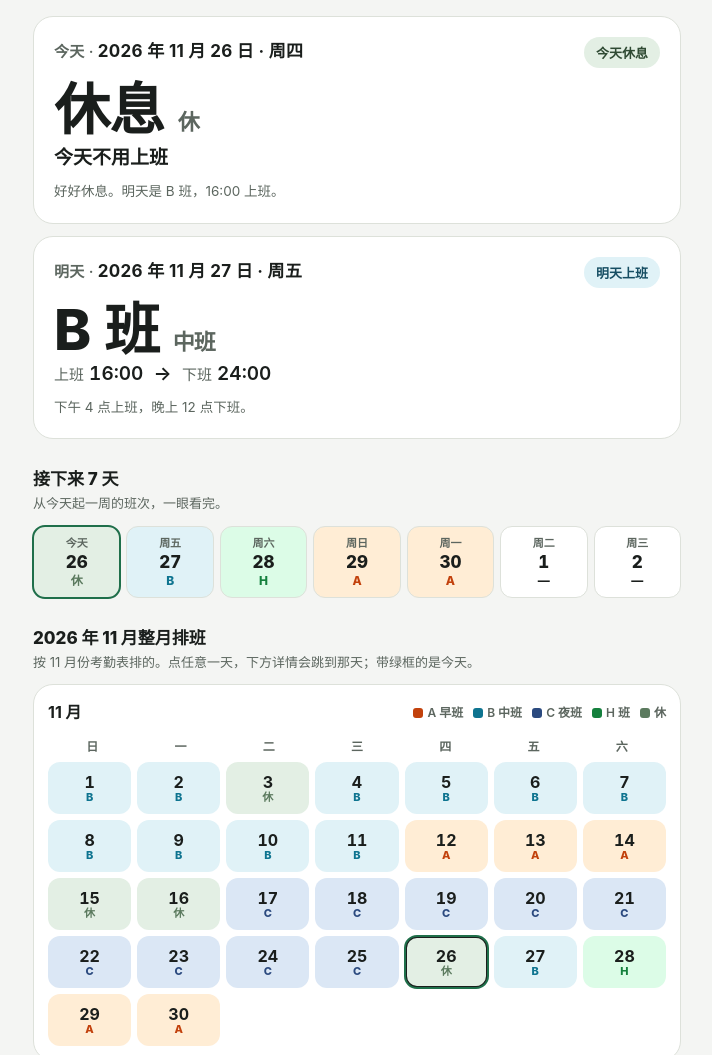
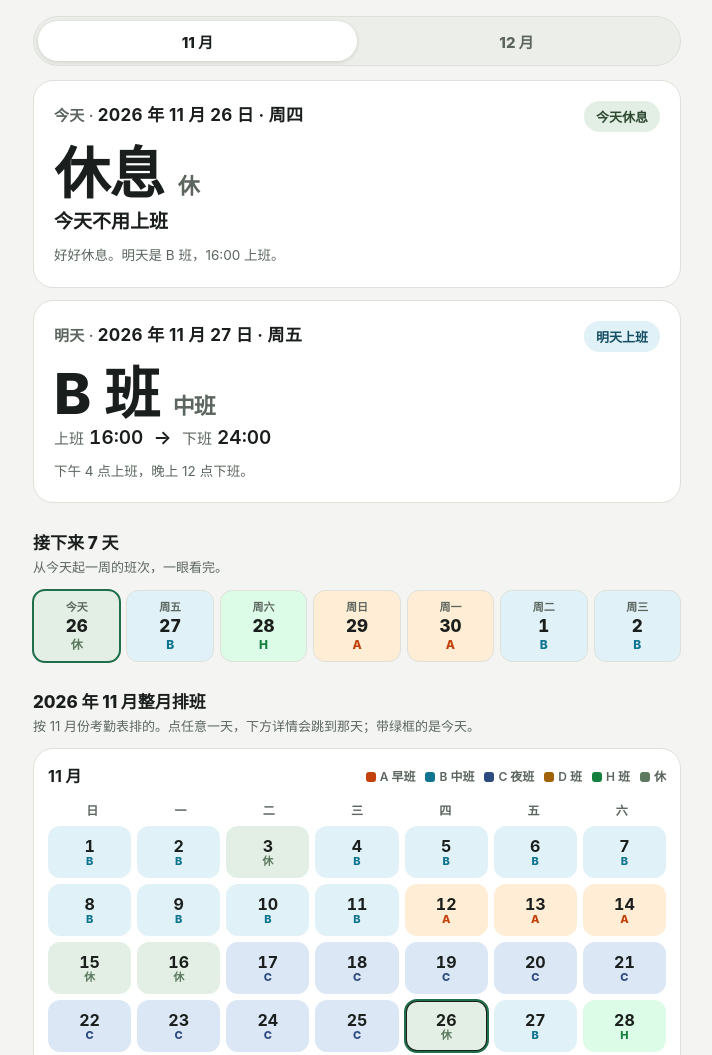
Before and after one commit to CAOPEILIN/shift-calculator, a plain HTML site: page colleague.html in a window 1280 px wide. Shown: the top 1055 px of the page, without its empty margins (283-995 px from the left). Drawn offline with Linux system fonts and the light colour scheme.

Commit message:
Colleague shift page: add December 2026, keep November (no personal info)

```diff
--- a/colleague.html
+++ b/colleague.html
@@ -66,6 +66,11 @@
       body{font-family:-apple-system,BlinkMacSystemFont,"PingFang SC","Hiragino Sans GB","Microsoft YaHei","Noto Sans SC",sans-serif;-webkit-font-smoothing:antialiased;}
       .wrap{max-width:680px;margin:0 auto;padding:16px 16px 40px;}
 
+      /* ---------- Month switch ---------- */
+      .month-switch{display:flex;background:var(--surface2);border:1px solid var(--line);border-radius:999px;padding:4px;margin-bottom:14px;}
+      .m-btn{flex:1;border:none;background:transparent;border-radius:999px;padding:9px 0;font-size:15px;font-weight:800;color:var(--muted);cursor:pointer;font-family:inherit;min-height:2.5rem;}
+      .m-btn.active{background:var(--surface);color:var(--ink);box-shadow:0 1px 4px rgba(0,0,0,.14);}
+
       /* ---------- Today / Tomorrow cards ---------- */
       .day-card{background:var(--surface);border:1px solid var(--line);border-radius:20px;padding:20px;overflow:hidden;}
       .day-card + .day-card{margin-top:12px;}
@@ -123,13 +128,13 @@
       .day.selected{box-shadow:inset 0 0 0 2px var(--ink);}
 
       /* ---------- Stats ---------- */
-      .stats{display:grid;grid-template-columns:repeat(5,1fr);gap:10px;margin-top:14px;}
+      .stats{display:grid;grid-template-columns:repeat(6,1fr);gap:10px;margin-top:14px;}
       @media(max-width:520px){.stats{grid-template-columns:repeat(3,1fr);}}
       .stat{background:var(--surface);border:1px solid var(--line);border-radius:14px;padding:12px 6px;text-align:center;}
       .stat b{display:block;font-size:22px;line-height:1.1;font-variant-numeric:tabular-nums;}
       .stat span{font-size:12px;color:var(--muted);font-weight:700;}
       .stat.A b{color:var(--a);} .stat.B b{color:var(--b);} .stat.C b{color:var(--c);}
-      .stat.H b{color:var(--h);} .stat.OFF b{color:var(--off);}
+      .stat.D b{color:var(--d);} .stat.H b{color:var(--h);} .stat.OFF b{color:var(--off);}
       .stat-line{margin-top:12px;background:var(--surface);border:1px solid var(--line);border-radius:14px;padding:12px 16px;text-align:center;font-size:14px;font-weight:700;font-variant-numeric:tabular-nums;}
       .stat-line span{color:var(--muted);font-weight:600;}
 
@@ -214,7 +219,7 @@
       html[data-hatch-size="watch"] .w-tomorrow, html[data-hatch-size="watch_round"] .w-tomorrow{font-size:11px;line-height:1.4;}
       html[data-hatch-size="watch_round"] .w-card{border-radius:50%;text-align:center;align-items:center;padding:24px;}
       @media print{
-        .shift-grid, .week-strip{display:none;}
+        .shift-grid, .week-strip, .month-switch{display:none;}
         body{background:#fff;}
       }
     </style>
@@ -236,6 +241,12 @@
 
     <!-- App view -->
     <main id="app" class="wrap">
+      <!-- Month switch -->
+      <div class="month-switch" role="group" aria-label="切换月份">
+        <button type="button" class="m-btn" data-month="11">11 月</button>
+        <button type="button" class="m-btn" data-month="12">12 月</button>
+      </div>
+
       <!-- Today -->
       <section class="day-card" aria-label="今天的班次">
         <div class="card-top">
@@ -260,19 +271,20 @@
 
       <!-- Next 7 days -->
       <h2>接下来 7 天</h2>
-      <p class="sub">从今天起一周的班次，一眼看完。</p>
+      <p class="sub" id="weekSub">从今天起一周的班次，一眼看完。</p>
       <div class="week-strip" id="weekStrip"></div>
 
       <!-- Calendar -->
-      <h2>2026 年 11 月整月排班</h2>
-      <p class="sub">按 11 月份考勤表排的。点任意一天，下方详情会跳到那天；带绿框的是今天。</p>
+      <h2 id="calTitle">2026 年 11 月整月排班</h2>
+      <p class="sub" id="calSub">按 11 月份考勤表排的。点任意一天，下方详情会跳到那天；带绿框的是今天。</p>
       <div class="cal">
         <div class="cal-head">
-          <b>11 月</b>
+          <b id="calMonthName">11 月</b>
           <div class="legend">
             <span><i style="background:var(--a)"></i>A 早班</span>
             <span><i style="background:var(--b)"></i>B 中班</span>
             <span><i style="background:var(--c)"></i>C 夜班</span>
+            <span><i style="background:var(--d)"></i>D 班</span>
             <span><i style="background:var(--h)"></i>H 班</span>
             <span><i style="background:var(--off)"></i>休</span>
           </div>
@@ -284,6 +296,7 @@
         <div class="stat A"><b id="statA">0</b><span>A 班 · 天</span></div>
         <div class="stat B"><b id="statB">0</b><span>B 班 · 天</span></div>
         <div class="stat C"><b id="statC">0</b><span>C 班 · 天</span></div>
+        <div class="stat D"><b id="statD">0</b><span>D 班 · 天</span></div>
         <div class="stat H"><b id="statH">0</b><span>H 班 · 天</span></div>
         <div class="stat OFF"><b id="statOFF">0</b><span>休息 · 天</span></div>
       </div>
@@ -296,8 +309,8 @@
         <button type="button" class="shift-btn" data-shift="A"><span class="name">A 班</span><span class="time">08:00 – 16:00<br>早班</span></button>
         <button type="button" class="shift-btn" data-shift="B"><span class="name">B 班</span><span class="time">16:00 – 24:00<br>中班</span></button>
         <button type="button" class="shift-btn" data-shift="C"><span class="name">C 班</span><span class="time">24:00 – 次日 08:00<br>夜班</span></button>
-        <button type="button" class="shift-btn" data-shift="D"><span class="name">D 班</span><span class="time">09:00 – 17:00<br>本月未排</span></button>
-        <button type="button" class="shift-btn" data-shift="H"><span class="name">H 班</span><span class="time">10:00 – 18:00<br>本月只有 28 日</span></button>
+        <button type="button" class="shift-btn" data-shift="D"><span class="name">D 班</span><span class="time">09:00 – 17:00<br><span id="dBtnNote">本月未排</span></span></button>
+        <button type="button" class="shift-btn" data-shift="H"><span class="name">H 班</span><span class="time">10:00 – 18:00<br><span id="hBtnNote">本月只有 28 日</span></span></button>
         <button type="button" class="shift-btn" data-shift="OFF"><span class="name">休</span><span class="time">休息日<br>不用上班</span></button>
       </div>
 
@@ -310,7 +323,7 @@
         <div id="detailBody"></div>
       </section>
 
-      <footer>班次时间：A 08:00–16:00 · B 16:00–24:00 · C 24:00–次日 08:00 · D 09:00–17:00 · H 10:00–18:00<br>数据来自 2026 年 11 月份考勤表；12 月排班出来后，换上新表即可。</footer>
+      <footer>班次时间：A 08:00–16:00 · B 16:00–24:00 · C 24:00–次日 08:00 · D 09:00–17:00 · H 10:00–18:00<br>数据来自 2026 年 11 月、12 月份考勤表。</footer>
     </main>
 
     <script>
@@ -323,31 +336,65 @@
         C:   { label: "C 班", short: "C", start: "24:00", end: "08:00", nextDay: true, hours: "8 小时 · 夜班", kind: "夜班",
                note: "夜班：24:00 上班，第二天早上 8 点下班，白天记得补觉。" },
         D:   { label: "D 班", short: "D", start: "09:00", end: "17:00", nextDay: false, hours: "8 小时", kind: "白班",
-               note: "早上 9 点上班，下午 5 点下班。本月没有排到 D 班。" },
+               note: "早上 9 点上班，下午 5 点下班。" },
         H:   { label: "H 班", short: "H", start: "10:00", end: "18:00", nextDay: false, hours: "8 小时", kind: "白班",
-               note: "上午 10 点上班，下午 6 点下班。本月只有 11 月 28 日一天。" },
+               note: "上午 10 点上班，下午 6 点下班。" },
         OFF: { label: "休息", short: "休", start: null, end: null, nextDay: false, hours: "休息日", kind: "休息",
                note: "这天休息，不用上班。" }
       };
-      // ===== 2026 年 11 月排班（下标 = 日期 1..30，第 0 位留空）=====
-      var SCHEDULE = [null,
+      // ===== 每月排班（下标 = 日期，第 0 位留空）=====
+      var MONTH_DATA = {
+        11: { monthIndex: 10, days: 30, schedule: [null,
           "B","B","OFF","B","B","B","B","B","B","B",
           "B","A","A","A","OFF","OFF","C","C","C","C",
           "C","C","C","C","C","OFF","B","H","A","A"
-      ];
+        ]},
+        12: { monthIndex: 11, days: 31, schedule: [null,
+          "B","B","OFF","A","A","C","C","C","C","C",
+          "C","C","C","C","OFF","B","B","B","B","B",
+          "B","B","B","B","B","D","A","OFF","OFF","B","B"
+        ]}
+      };
+      // D / H 班按月不同的说明
+      var MONTH_NOTES = {
+        11: { D: "早上 9 点上班，下午 5 点下班。本月没有排到 D 班。",
+              H: "上午 10 点上班，下午 6 点下班。本月只有 11 月 28 日一天。" },
+        12: { D: "早上 9 点上班，下午 5 点下班。本月只有 12 月 26 日一天。",
+              H: "上午 10 点上班，下午 6 点下班。本月没有排到 H 班。" }
+      };
+      var PICKER_NOTES = {
+        11: { D: "本月未排", H: "本月只有 28 日" },
+        12: { D: "本月只有 26 日", H: "本月未排" }
+      };
       var WEEK = ["周日","周一","周二","周三","周四","周五","周六"];
       var WD1 = ["日","一","二","三","四","五","六"];
 
+      var now = new Date();
+      var tomorrow = new Date(now.getFullYear(), now.getMonth(), now.getDate()+1);
+      // 默认月份：按打开当天所在的月份选
+      var viewMonth = (now.getFullYear()===2026 && now.getMonth()===11) ? 12 : 11;
+
+      function monthDataOf(d){
+        if (d.getFullYear()!==2026) return null;
+        return MONTH_DATA[d.getMonth()+1] || null;
+      }
       function shiftOfDate(d){
-        if (d.getFullYear()===2026 && d.getMonth()===10) return SCHEDULE[d.getDate()];
-        return null;
+        var md = monthDataOf(d);
+        return md ? md.schedule[d.getDate()] : null;
+      }
+      function noteFor(code, monthNum){
+        var mn = MONTH_NOTES[monthNum];
+        return (mn && mn[code]) || SHIFTS[code].note;
       }
       function fmtDate(d){
         return d.getFullYear()+" 年 "+(d.getMonth()+1)+" 月 "+d.getDate()+" 日 · "+WEEK[d.getDay()];
       }
+      function isCurrentView(){
+        return now.getFullYear()===2026 && (now.getMonth()+1)===viewMonth;
+      }
       function nextOffText(fromDate){
-        // 从 fromDate 的次日起，找本月内下一个休息日
-        for (var i=1;i<=30;i++){
+        // 从 fromDate 的次日起，找排班内下一个休息日
+        for (var i=1;i<=40;i++){
           var d = new Date(fromDate.getFullYear(), fromDate.getMonth(), fromDate.getDate()+i);
           if (shiftOfDate(d)==="OFF") return "下一个休息日是 "+(d.getMonth()+1)+" 月 "+d.getDate()+" 日（"+WEEK[d.getDay()]+(i===1?"，就是明天":("，还有 "+i+" 天"))+"）。";
           if (shiftOfDate(d)===null) break;
@@ -355,85 +402,115 @@
         return "";
       }
 
-      var now = new Date();
-      var tomorrow = new Date(now.getFullYear(), now.getMonth(), now.getDate()+1);
-
-      function fillCard(prefix, date, isToday){
+      // ===== 今天 / 明天（或所看月份头两天）卡片 =====
+      function fillCard(prefix, date, label){
         var code = shiftOfDate(date);
-        document.getElementById(prefix+"Date").innerHTML = (isToday?"今天":"明天")+" · <strong>"+fmtDate(date)+"</strong>";
+        document.getElementById(prefix+"Date").innerHTML = (label ? label+" · " : "") + "<strong>"+fmtDate(date)+"</strong>";
         var shiftEl = document.getElementById(prefix+"Shift");
         var timesEl = document.getElementById(prefix+"Times");
         var badgeEl = document.getElementById(prefix+"Badge");
         var noteEl = document.getElementById(prefix+"Note");
         if (!code){
-          badgeEl.textContent = "不在 11 月排班内";
+          badgeEl.textContent = "暂无排班";
           badgeEl.className = "badge OFF";
           shiftEl.innerHTML = "暂无排班";
-          timesEl.innerHTML = "这一天不在 2026 年 11 月排班表范围内";
-          noteEl.textContent = "12 月排班表出来后就能续上。";
+          timesEl.innerHTML = "这一天不在 11 月、12 月排班表范围内";
+          noteEl.textContent = "";
           return code;
         }
         var s = SHIFTS[code];
-        badgeEl.textContent = code==="OFF" ? (isToday?"今天休息":"明天休息") : (isToday?"今天上班":"明天上班");
-        badgeEl.className = "badge "+code;
         if (code==="OFF"){
+          badgeEl.textContent = label ? label+"休息" : "休息";
+          badgeEl.className = "badge OFF";
           shiftEl.innerHTML = "休息 <small>休</small>";
-          timesEl.innerHTML = isToday ? "今天不用上班" : "明天不用上班";
-          if (isToday){
+          timesEl.innerHTML = label==="今天" ? "今天不用上班" : label==="明天" ? "明天不用上班" : "这天不用上班";
+          if (label==="今天"){
             var tmr = shiftOfDate(tomorrow);
             noteEl.textContent = tmr ? ("好好休息。明天是 "+SHIFTS[tmr].label+(tmr==="OFF"?"，继续休息。":"，"+SHIFTS[tmr].start+" 上班。")) : "好好休息。";
           } else {
             var after = new Date(date.getFullYear(), date.getMonth(), date.getDate()+1);
             var ac = shiftOfDate(after);
-            noteEl.textContent = ac ? ("休息一天，后天 "+(ac==="OFF"?"继续休息":SHIFTS[ac].label+" "+SHIFTS[ac].start+" 上班")+"。") : "好好休息。";
+            noteEl.textContent = ac ? ("休息一天，第二天 "+(ac==="OFF"?"继续休息":SHIFTS[ac].label+"，"+SHIFTS[ac].start+" 上班")+"。") : "好好休息。";
           }
         } else {
+          badgeEl.textContent = label ? label+"上班" : "上班";
+          badgeEl.className = "badge "+code;
           shiftEl.innerHTML = s.label.replace(" ","&nbsp;")+" <small>"+s.kind+"</small>";
           timesEl.innerHTML = "<span>上班</span> "+s.start+" &nbsp;→&nbsp; <span>下班</span> "+s.end+(s.nextDay?' <span>(次日)</span>':"");
-          noteEl.textContent = s.note + (isToday ? " "+nextOffText(date) : "");
+          noteEl.textContent = noteFor(code, date.getMonth()+1) + (label==="今天" ? " "+nextOffText(date) : "");
         }
         return code;
       }
-      var todayCode = fillCard("today", now, true);
-      fillCard("tomorrow", tomorrow, false);
 
       // ===== 接下来 7 天 =====
-      var stripHtml = "";
+      function renderWeekStrip(){
+        var md = MONTH_DATA[viewMonth];
+        var start = isCurrentView() ? now : new Date(2026, md.monthIndex, 1);
+        document.getElementById("weekSub").textContent = isCurrentView()
+          ? "从今天起一周的班次，一眼看完。"
+          : "从 "+viewMonth+" 月 1 日起一周的班次，一眼看完。";
+        var html = "";
         for (var wi=0; wi<7; wi++){
-        var wd = new Date(now.getFullYear(), now.getMonth(), now.getDate()+wi);
+          var wd = new Date(start.getFullYear(), start.getMonth(), start.getDate()+wi);
           var wc = shiftOfDate(wd);
-        stripHtml += '<div class="wcell '+(wc||"")+(wi===0?" is-today":"")+'">' +
-          '<span class="wd">'+(wi===0?"今天":"周"+WD1[wd.getDay()])+'</span>' +
+          var isT = wd.getFullYear()===now.getFullYear() && wd.getMonth()===now.getMonth() && wd.getDate()===now.getDate();
+          html += '<div class="wcell '+(wc||"")+(isT?" is-today":"")+'">' +
+            '<span class="wd">'+(isT?"今天":"周"+WD1[wd.getDay()])+'</span>' +
             '<span class="wn">'+wd.getDate()+'</span>' +
             '<span class="ws">'+(wc?SHIFTS[wc].short:"—")+'</span></div>';
         }
-      document.getElementById("weekStrip").innerHTML = stripHtml;
+        document.getElementById("weekStrip").innerHTML = html;
+      }
 
-      // ===== 日历 + 统计（2026 年 11 月 1 日是周日）=====
+      // ===== 日历 + 统计 =====
+      function renderCalendar(){
+        var md = MONTH_DATA[viewMonth];
+        document.getElementById("calTitle").textContent = "2026 年 "+viewMonth+" 月整月排班";
+        document.getElementById("calSub").textContent = "按 "+viewMonth+" 月份考勤表排的。点任意一天，下方详情会跳到那天"+(isCurrentView()?"；带绿框的是今天":"")+"。";
+        document.getElementById("calMonthName").textContent = viewMonth+" 月";
         var counts = { A:0, B:0, C:0, D:0, H:0, OFF:0 };
-      var calHtml = "";
-      var firstDow = new Date(2026,10,1).getDay();
-      for (var bi=0; bi<firstDow; bi++) calHtml += '<span class="day empty"></span>';
-      for (var d=1; d<=30; d++){
-        var cc = SCHEDULE[d];
+        var html = "";
+        var firstDow = new Date(2026, md.monthIndex, 1).getDay();
+        for (var bi=0; bi<firstDow; bi++) html += '<span class="day empty"></span>';
+        for (var d=1; d<=md.days; d++){
+          var cc = md.schedule[d];
           counts[cc]++;
-        var isT = (now.getFullYear()===2026 && now.getMonth()===10 && now.getDate()===d);
-        calHtml += '<button type="button" class="day '+cc+(isT?" is-today":"")+'" data-day="'+d+'" aria-label="11月'+d+'日 '+SHIFTS[cc].label+'"><span class="dn">'+d+'</span><span class="ds">'+SHIFTS[cc].short+'</span></button>';
+          var isT = (now.getFullYear()===2026 && now.getMonth()===md.monthIndex && now.getDate()===d);
+          html += '<button type="button" class="day '+cc+(isT?" is-today":"")+'" data-day="'+d+'" aria-label="'+viewMonth+'月'+d+'日 '+SHIFTS[cc].label+'"><span class="dn">'+d+'</span><span class="ds">'+SHIFTS[cc].short+'</span></button>';
         }
-      document.getElementById("calGrid").innerHTML = calHtml;
+        document.getElementById("calGrid").innerHTML = html;
         document.getElementById("statA").textContent = counts.A;
         document.getElementById("statB").textContent = counts.B;
         document.getElementById("statC").textContent = counts.C;
+        document.getElementById("statD").textContent = counts.D;
         document.getElementById("statH").textContent = counts.H;
         document.getElementById("statOFF").textContent = counts.OFF;
-      var workDays = 30 - counts.OFF;
+        var workDays = md.days - counts.OFF;
         document.getElementById("statLine").innerHTML = "本月上班 <b>"+workDays+" 天</b> <span>·</span> 休息 <b>"+counts.OFF+" 天</b> <span>·</span> 合计 <b>"+(workDays*8)+" 小时</b> <span>（每班 8 小时）</span>";
+        document.querySelectorAll(".day[data-day]").forEach(function(el){
+          el.addEventListener("click", function(){
+            var dayNum = parseInt(el.getAttribute("data-day"),10);
+            renderDetail(MONTH_DATA[viewMonth].schedule[dayNum], dayNum);
+            document.querySelector(".detail").scrollIntoView({behavior:"smooth", block:"nearest"});
+          });
+        });
+      }
 
       // ===== 详情 =====
       var detailTitle = document.getElementById("detailTitle");
       var detailHours = document.getElementById("detailHours");
       var detailBody = document.getElementById("detailBody");
+      function neighborHtml(dayNum){
+        if (!dayNum) return "";
+        var md = MONTH_DATA[viewMonth];
+        var prev = md.schedule[dayNum-1], next = md.schedule[dayNum+1];
+        var html = '<div class="neighbor">';
+        html += '<div><span>前一天 '+(dayNum-1>=1?(viewMonth+"/"+(dayNum-1)):"")+'</span>'+(prev?SHIFTS[prev].label+(prev==="OFF"?"":" "+SHIFTS[prev].start):"—")+'</div>';
+        html += '<div><span>后一天 '+(dayNum+1<=md.days?(viewMonth+"/"+(dayNum+1)):"")+'</span>'+(next?SHIFTS[next].label+(next==="OFF"?"":" "+SHIFTS[next].start):"—")+'</div>';
+        return html + '</div>';
+      }
       function renderDetail(code, dayNum){
+        var md = MONTH_DATA[viewMonth];
         var s = SHIFTS[code];
         document.querySelectorAll(".shift-btn").forEach(function(b){
           b.classList.toggle("active", b.getAttribute("data-shift")===code);
@@ -441,13 +518,13 @@
         document.querySelectorAll(".day[data-day]").forEach(function(el){
           el.classList.toggle("selected", !!dayNum && parseInt(el.getAttribute("data-day"),10)===dayNum);
         });
-        var dateText = dayNum ? "11 月 "+dayNum+" 日 · "+WEEK[new Date(2026,10,dayNum).getDay()] : "班次时间";
+        var dateText = dayNum ? viewMonth+" 月 "+dayNum+" 日 · "+WEEK[new Date(2026, md.monthIndex, dayNum).getDay()] : "班次时间";
         detailTitle.innerHTML = s.label + "<em>"+dateText+"</em>";
         detailHours.textContent = s.hours;
         if (code==="OFF"){
           var extra = "";
           if (dayNum){
-            var nx = new Date(2026,10,dayNum+1);
+            var nx = new Date(2026, md.monthIndex, dayNum+1);
             var nc = shiftOfDate(nx);
             extra = nc ? ("<br>第二天 "+(nc==="OFF"?"继续休息":SHIFTS[nc].label+"，"+SHIFTS[nc].start+" 上班")+"。") : "";
           }
@@ -460,31 +537,42 @@
             '<div class="time-arrow">→</div>' +
             '<div class="time-box"><span>下班'+(s.nextDay?' <span>次日</span>':"")+'</span><b>'+s.end+'</b></div>' +
           '</div>' +
-          '<p class="detail-note">'+s.note+'</p>' + neighborHtml(dayNum);
-      }
-      function neighborHtml(dayNum){
-        if (!dayNum) return "";
-        var prev = SCHEDULE[dayNum-1], next = SCHEDULE[dayNum+1];
-        var html = '<div class="neighbor">';
-        html += '<div><span>前一天 '+(dayNum-1>=1?("11/"+(dayNum-1)):"")+'</span>'+(prev?SHIFTS[prev].label+(prev==="OFF"?"":" "+SHIFTS[prev].start):"—")+'</div>';
-        html += '<div><span>后一天 '+(dayNum+1<=30?("11/"+(dayNum+1)):"")+'</span>'+(next?SHIFTS[next].label+(next==="OFF"?"":" "+SHIFTS[next].start):"—")+'</div>';
-        return html + '</div>';
+          '<p class="detail-note">'+noteFor(code, viewMonth)+'</p>' + neighborHtml(dayNum);
       }
       document.querySelectorAll(".shift-btn").forEach(function(btn){
         btn.addEventListener("click", function(){ renderDetail(btn.getAttribute("data-shift"), null); });
       });
-      document.querySelectorAll(".day[data-day]").forEach(function(el){
-        el.addEventListener("click", function(){
-          var dayNum = parseInt(el.getAttribute("data-day"),10);
-          renderDetail(SCHEDULE[dayNum], dayNum);
-          document.querySelector(".detail").scrollIntoView({behavior:"smooth", block:"nearest"});
+
+      // ===== 整页渲染（按当前所看月份）=====
+      function renderAll(){
+        document.querySelectorAll(".m-btn").forEach(function(b){
+          b.classList.toggle("active", parseInt(b.getAttribute("data-month"),10)===viewMonth);
+        });
+        document.getElementById("dBtnNote").textContent = PICKER_NOTES[viewMonth].D;
+        document.getElementById("hBtnNote").textContent = PICKER_NOTES[viewMonth].H;
+        var md = MONTH_DATA[viewMonth];
+        var tc;
+        if (isCurrentView()){
+          tc = fillCard("today", now, "今天");
+          fillCard("tomorrow", tomorrow, "明天");
+        } else {
+          tc = fillCard("today", new Date(2026, md.monthIndex, 1), "");
+          fillCard("tomorrow", new Date(2026, md.monthIndex, 2), "");
+        }
+        renderWeekStrip();
+        renderCalendar();
+        if (isCurrentView()) renderDetail(tc || "B", now.getDate());
+        else renderDetail(md.schedule[1], 1);
+      }
+      document.querySelectorAll(".m-btn").forEach(function(btn){
+        btn.addEventListener("click", function(){
+          viewMonth = parseInt(btn.getAttribute("data-month"),10);
+          renderAll();
         });
       });
-      // 默认详情 = 今天
-      var initDay = (now.getFullYear()===2026 && now.getMonth()===10) ? now.getDate() : null;
-      renderDetail(todayCode || "B", initDay);
+      renderAll();
 
-      // ===== 小组件：今天 + 明天 + 一周 =====
+      // ===== 小组件：今天 + 明天 + 一周（始终按真实日期）=====
       var wSize = document.documentElement.getAttribute("data-hatch-size") || "";
       var wCompact = (wSize==="small" || wSize==="watch" || wSize==="watch_round");
       document.getElementById("wDate").textContent = "今天 · "+(now.getMonth()+1)+"月"+now.getDate()+"日 "+WEEK[now.getDay()];
@@ -496,7 +584,7 @@
           wCompact ? ws.start+" → "+ws.end+(ws.nextDay?" 次日":"") : ws.start+" 上班 → "+ws.end+(ws.nextDay?" (次日)":"")+" 下班";
       } else {
         document.getElementById("wShift").textContent = "暂无排班";
-        document.getElementById("wTimes").textContent = "不在 11 月排班内";
+        document.getElementById("wTimes").textContent = "不在排班表内";
       }
       var wTm = document.getElementById("wTomorrow");
       if (wTmCode){
```
Lines whose indentation alone changed are shown as unchanged.
